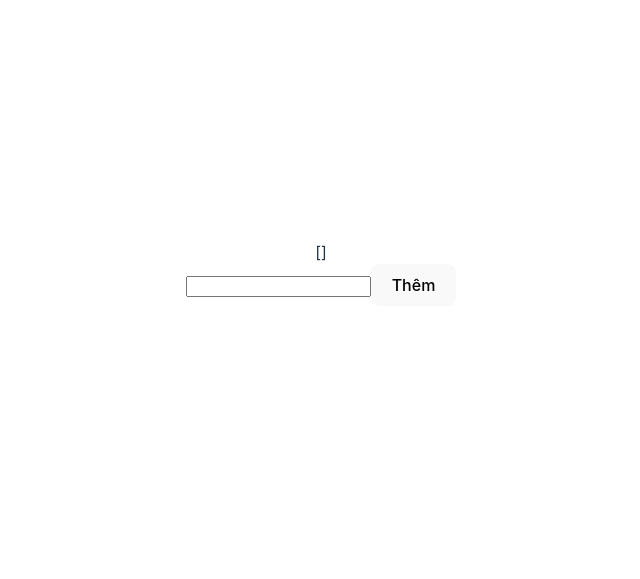
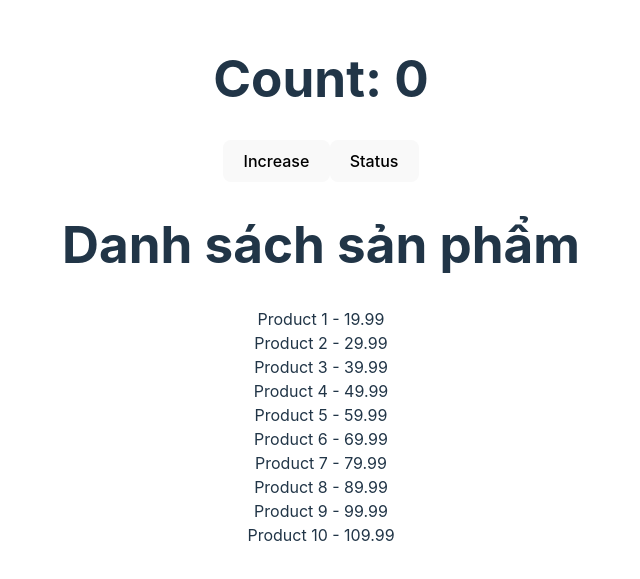
Before and after one commit to datlt2306/FPL-WEB209, a React (Vite) app: page / in a window 1280 px wide. Shown: the part 119-698 px from the top of the page, without its empty margins (319-959 px from the left). Built offline with nearby package versions, Linux system fonts and the light colour scheme; data requests are answered from the project's data file.

Commit message:
WD18401 - Buổi 4

```diff
--- /dev/null
+++ b/db.json
@@ -0,0 +1,95 @@
+{
+    "products": [
+        {
+            "id": 1,
+            "name": "Product 1",
+            "price": 19.99,
+            "pictureUrl": "http://example.com/product1.jpg",
+            "description": "Description for product 1",
+            "available": true,
+            "createdAt": "2023-10-01T10:00:00Z"
+        },
+        {
+            "id": 2,
+            "name": "Product 2",
+            "price": 29.99,
+            "pictureUrl": "http://example.com/product2.jpg",
+            "description": "Description for product 2",
+            "available": true,
+            "createdAt": "2023-10-02T10:00:00Z"
+        },
+        {
+            "id": 3,
+            "name": "Product 3",
+            "price": 39.99,
+            "pictureUrl": "http://example.com/product3.jpg",
+            "description": "Description for product 3",
+            "available": false,
+            "createdAt": "2023-10-03T10:00:00Z"
+        },
+        {
+            "id": 4,
+            "name": "Product 4",
+            "price": 49.99,
+            "pictureUrl": "http://example.com/product4.jpg",
+            "description": "Description for product 4",
+            "available": true,
+            "createdAt": "2023-10-04T10:00:00Z"
+        },
+        {
+            "id": 5,
+            "name": "Product 5",
+            "price": 59.99,
+            "pictureUrl": "http://example.com/product5.jpg",
+            "description": "Description for product 5",
+            "available": false,
+            "createdAt": "2023-10-05T10:00:00Z"
+        },
+        {
+            "id": 6,
+            "name": "Product 6",
+            "price": 69.99,
+            "pictureUrl": "http://example.com/product6.jpg",
+            "description": "Description for product 6",
+            "available": true,
+            "createdAt": "2023-10-06T10:00:00Z"
+        },
+        {
+            "id": 7,
+            "name": "Product 7",
+            "price": 79.99,
+            "pictureUrl": "http://example.com/product7.jpg",
+            "description": "Description for product 7",
+            "available": true,
+            "createdAt": "2023-10-07T10:00:00Z"
+        },
+        {
+            "id": 8,
+            "name": "Product 8",
+            "price": 89.99,
+            "pictureUrl": "http://example.com/product8.jpg",
+            "description": "Description for product 8",
+            "available": false,
+            "createdAt": "2023-10-08T10:00:00Z"
+        },
+        {
+            "id": 9,
+            "name": "Product 9",
+            "price": 99.99,
+            "pictureUrl": "http://example.com/product9.jpg",
+            "description": "Description for product 9",
+            "available": true,
+            "createdAt": "2023-10-09T10:00:00Z"
+        },
+        {
+            "id": 10,
+            "name": "Product 10",
+            "price": 109.99,
+            "pictureUrl": "http://example.com/product10.jpg",
+            "description": "Description for product 10",
+            "available": true,
+            "createdAt": "2023-10-10T10:00:00Z"
+        }
+    ],
+    "users": []
+}
--- a/package.json
+++ b/package.json
@@ -5,11 +5,13 @@
     "type": "module",
     "scripts": {
         "dev": "vite",
+        "server": "json-server-auth db.json",
         "build": "vite build",
         "lint": "eslint .",
         "preview": "vite preview"
     },
     "dependencies": {
+        "axios": "^1.7.7",
         "react": "^18.3.1",
         "react-dom": "^18.3.1"
     },
--- a/src/App.jsx
+++ b/src/App.jsx
@@ -1,55 +1,46 @@
-import { useState } from "react";
+import { useEffect, useState } from "react";
 import "./App.css";
+import axios from "axios";
 
 function App() {
-    const [inputValue, setInputValue] = useState("");
-    const [todos, setTodos] = useState([]);
+    // 1. Khai báo state
+    // 2. xây dựng JSX hiển thị giao diện
+    // 3. Sử dụng useEffect (hook) để gọi API
+    // 3.1 Gọi API lấy dữ liệu ( async/await - fetch/axios)
+    // 3.2 Cập nhật state
 
-    const onHandleSubmit = (e) => {
-        // Chặn lại sự kiện reload
-        e.preventDefault();
-        if (inputValue.trim() === "") return;
-        // spread operator
-        setTodos([...todos, { id: Date.now(), text: inputValue, done: false }]);
-        setInputValue("");
-    };
-    const toggleTodo = (id) => {
-        const newTodos = todos.map((todo) =>
-            todo.id === id ? { ...todo, done: !todo.done } : todo
-        );
-        setTodos(newTodos);
-    };
-    const removeTodo = (id) => {
-        setTodos(todos.filter((item) => item.id !== id));
-    };
+    const [products, setProducts] = useState([]);
+    const [count, setCount] = useState(0);
+    const [status, setStatus] = useState(false);
+    useEffect(() => {
+        (async () => {
+            const { data } = await axios.get(`http://localhost:3000/products`);
+            setProducts(data);
+        })();
+    }, [status]);
+    /**
+     * Đồng bộ là gì? chạy từng bước 1, bước nào chạy xong thì mới chạy bước tiếp theo
+     * Bất đồng bộ là gì? chạy cùng 1 lúc nhiều bước
+     * Xử lý bất đồng bộ: chuyển bất đồng bộ thành đồng bộ
+     */
+
+    /*
+        useEffect(callBack, deps) => là một hook của react dùng để thực thi các side effect
+        - trường hợp 1: useEffect(callBack) => sẽ thực thi callBack mỗi khi component được render
+        - trường hợp 2: useEffect(callBack, []) => sẽ thực thi callBack một lần duy nhất sau khi component được render
+        - trường hợp 3: useEffect(callBack, [deps]) => sẽ thực thi callBack mỗi khi deps thay đổi
+    */
     return (
         <>
-            <div>
-                {JSON.stringify(todos)}
-                <form onSubmit={onHandleSubmit}>
-                    <input
-                        type="text"
-                        defaultValue={inputValue}
-                        onChange={(e) => setInputValue(e.target.value)}
-                    />
-                    <button>Thêm</button>
-                </form>
-                <ul>
-                    {todos.map((todo) => (
-                        <li key={todo.id}>
-                            <input
-                                type="checkbox"
-                                checked={todo.done}
-                                onChange={() => toggleTodo(todo.id)}
-                            />
-                            <span style={{ textDecoration: todo.done ? "line-through" : "none" }}>
-                                {todo.text}
-                            </span>
-                            <button onClick={() => removeTodo(todo.id)}>Xóa</button>
-                        </li>
-                    ))}
-                </ul>
-            </div>
+            <h1>Count: {count}</h1>
+            <button onClick={() => setCount(count + 1)}>Increase</button>
+            <button onClick={() => setStatus(true)}>Status</button>
+            <h1>Danh sách sản phẩm</h1>
+            {products.map((product) => (
+                <div key={product.id}>
+                    {product.name} - {product.price}
+                </div>
+            ))}
         </>
     );
 }
```
Also changed, not shown: 1 other file (tests, documents, lock files or other folders). Lines whose indentation alone changed are shown as unchanged.
